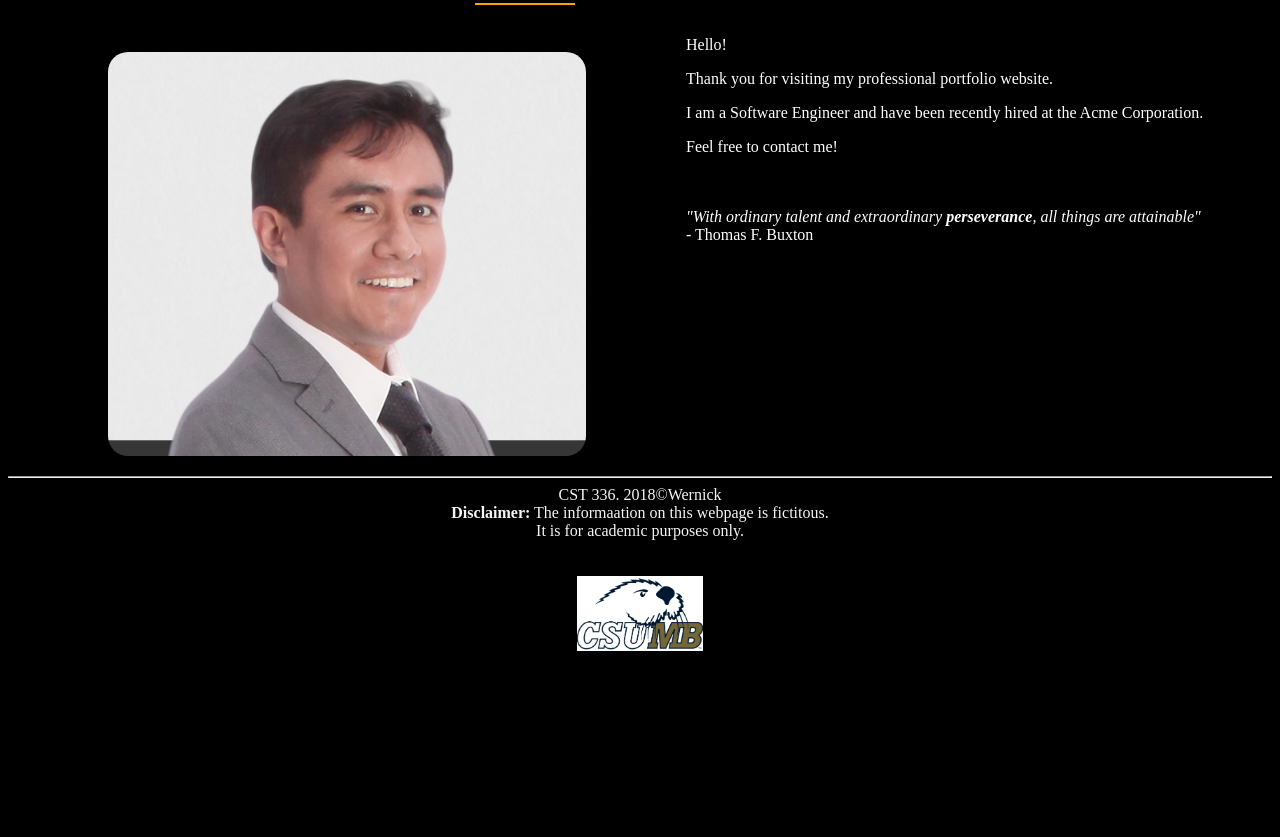
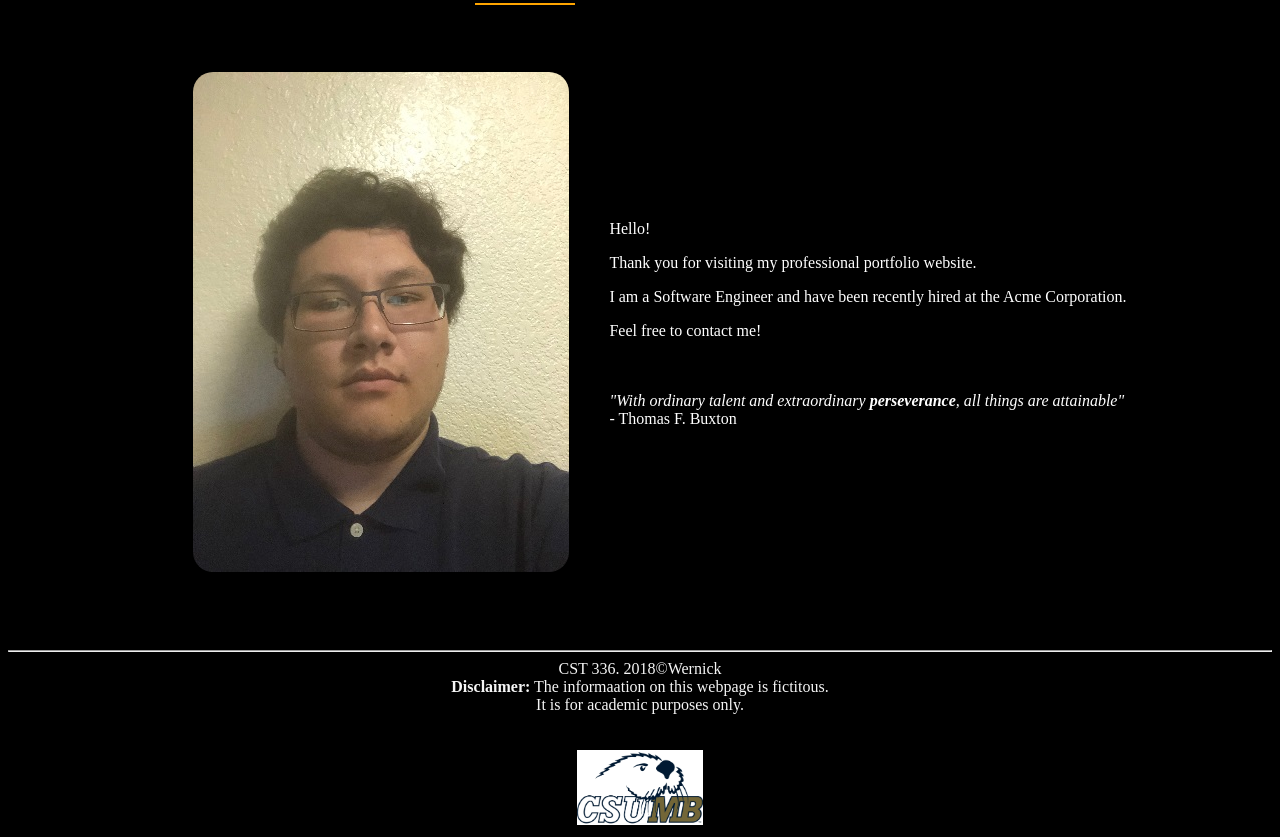
Before and after one commit to bwernick/cst336_fall2018, a PHP site: page /labs/1/index.html in a window 1280 px wide. Shown: the part 206-1043 px from the top of the page. Before the commit the page ends 857 px from the top, so only its background shows below. Run offline with PHP 8.4, Linux system fonts and the light colour scheme.

Commit message:
lab 1 should be complete with this

```diff
--- a/labs/1/css/styles.css
+++ b/labs/1/css/styles.css
@@ -108,6 +108,12 @@ ul{
 
 #mugshot{
   border-radius: 20px;
-  width: 80%;
-  height: 80%;
 }
+
+main{
+  display: flex;
+  justify-content: center;
+  align-items: center;
+  padding-top: 20px;
+  padding-bottom: 50px;
+}
--- a/labs/1/index.html
+++ b/labs/1/index.html
@@ -30,8 +30,8 @@
     <main>
       <!--figure w/ img-->
       <figure id="me">
-        <!--replace this img-->
-        <img src="img/juan_doe.png" alt="Pictue of Bradley Wernick" id="mugshot">
+        <!--quality pictures only-->
+        <img src="img/bradley_wernick.JPG" alt="Pictue of Bradley Wernick" id="mugshot">
       </figure>
 
       <div id="welcomeText">
```
Also changed, not shown: labs/1/img/bradley_wernick.JPG.
